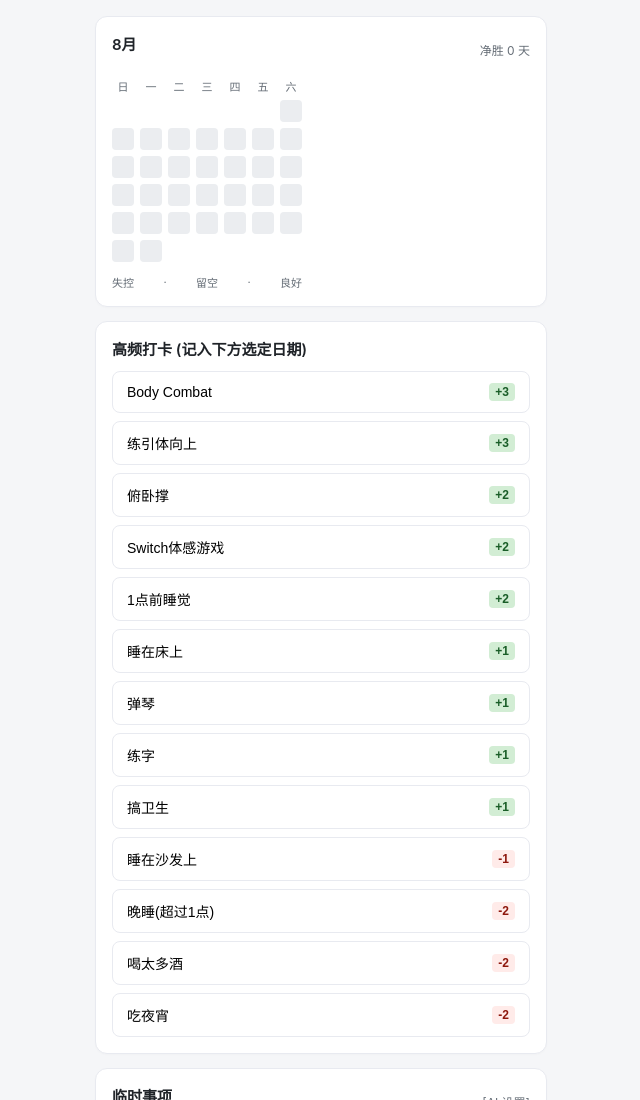
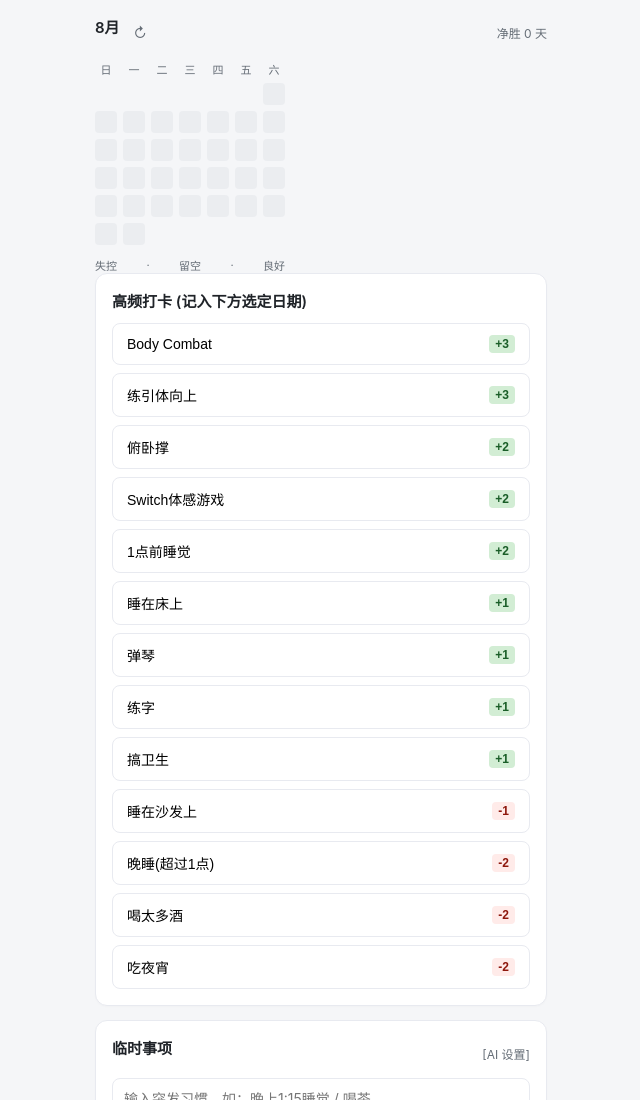
Before and after one commit to 30rocker/my-habits, a plain HTML site: page index.html in a window 1280 px wide. Shown: the top 1100 px of the page, without its empty margins (319-959 px from the left). Drawn offline with Linux system fonts and the light colour scheme.

Commit message:
Update index.html

```diff
--- a/index.html
+++ b/index.html
@@ -114,9 +114,11 @@
 <body>
 
   <!-- 1. 极简月度热力图 -->
-  <div class="card">
-    <div class="calendar-header">
-      <h2 id="month-title">8月</h2>
+  <div class="calendar-header">
+      <div style="display: flex; align-items: center; gap: 8px;">
+        <h2 id="month-title">8月</h2>
+        <span onclick="window.location.reload(true)" style="font-size: 14px; color: var(--sub-text); cursor: pointer; padding: 2px 6px;">↻</span>
+      </div>
       <span id="summary-text" style="font-size: 12px; color: var(--sub-text);"></span>
     </div>
     <div class="week-headers">
@@ -131,7 +133,6 @@
       <span>良好</span>
     </div>
   </div>
-
   <!-- 2. 常驻习惯快捷打卡 -->
   <div class="card">
     <h2>高频打卡 (记入下方选定日期)</h2>
```
